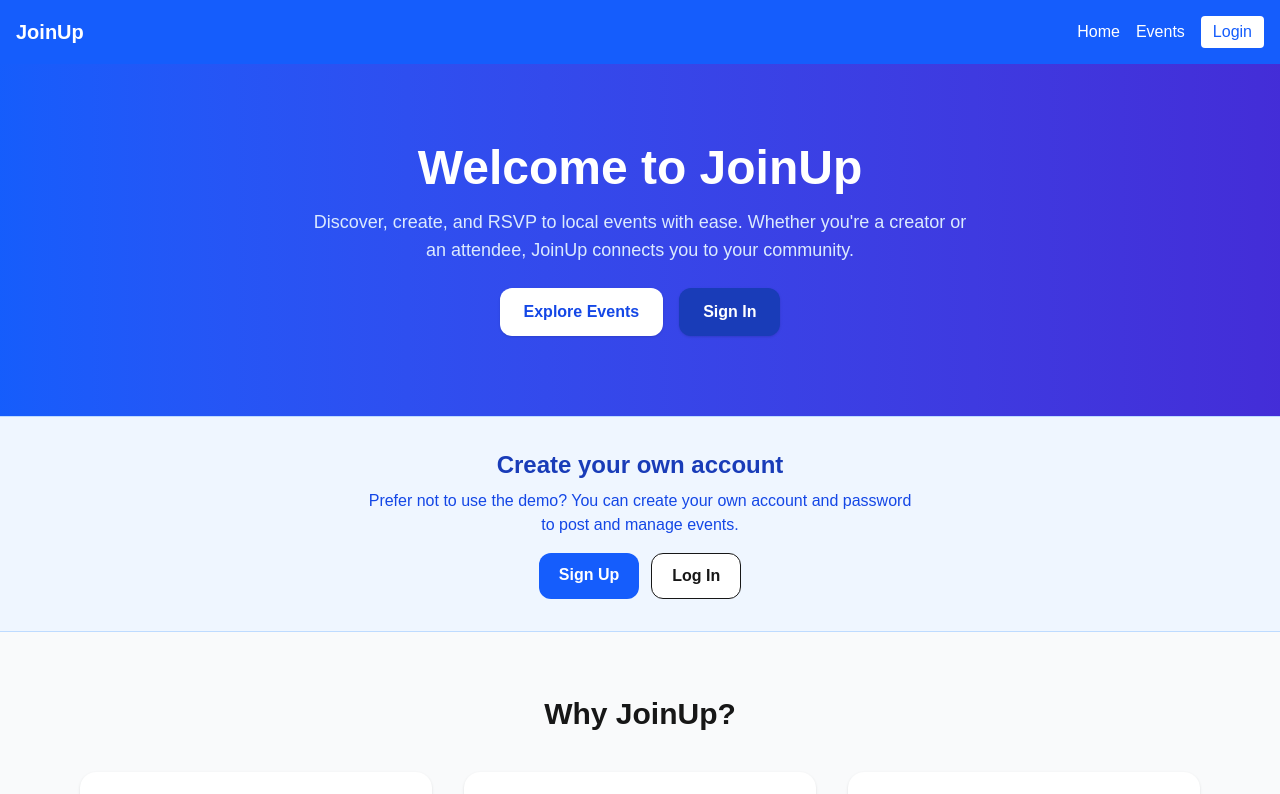
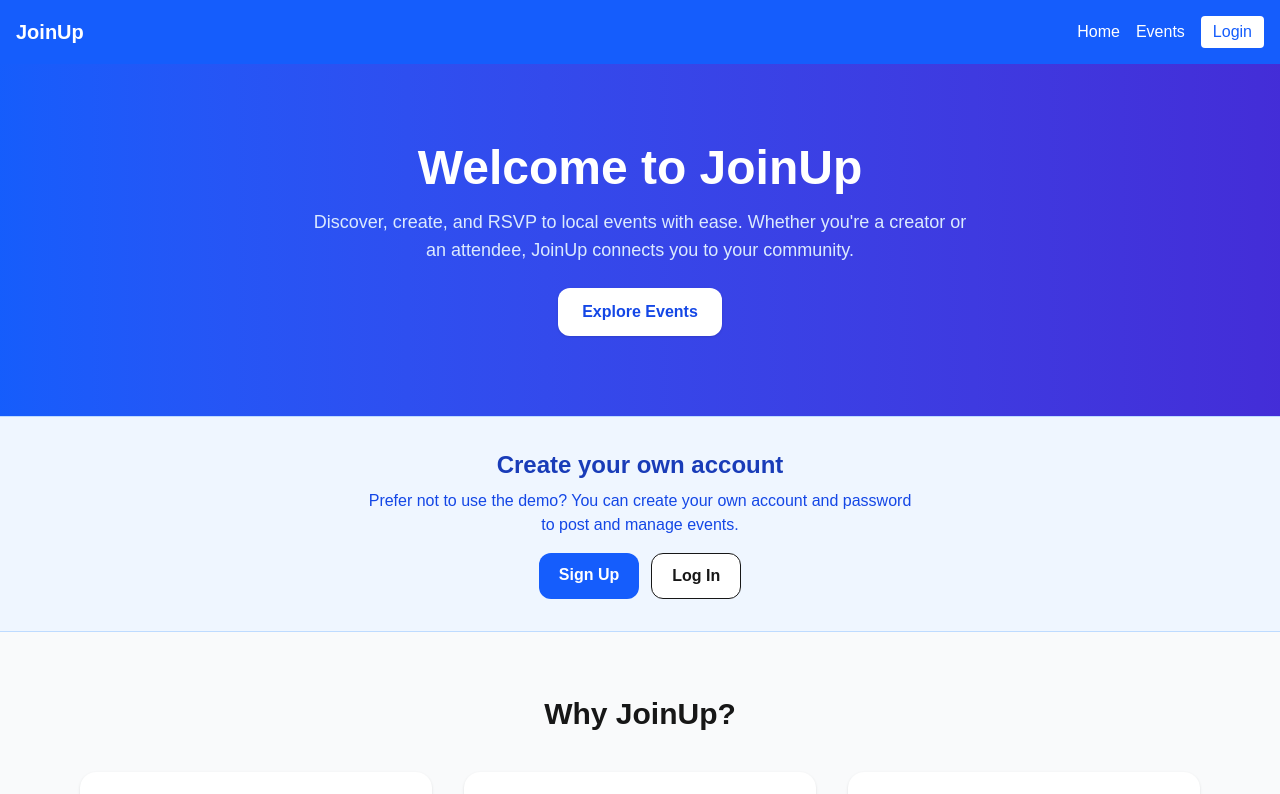
Before and after one commit to Hanpin-com/JoinUp, a Next.js app: page / in a window 1280 px wide. Shown: the top 794 px of the page. Built offline with nearby package versions, Linux system fonts and the light colour scheme.

Commit message:
Update README

```diff
--- a/src/pages/index.js
+++ b/src/pages/index.js
@@ -24,14 +24,6 @@ export default function HomePage() {
             >
               Explore Events
             </Link>
-            {!user && (
-              <Link
-                href="/login"
-                className="bg-blue-800 text-white font-semibold px-6 py-3 rounded-xl shadow hover:bg-blue-900"
-              >
-                Sign In
-              </Link>
-            )}
           </div>
         </div>
       </section>
```
Also changed, not shown: 1 other file (tests, documents, lock files or other folders).
